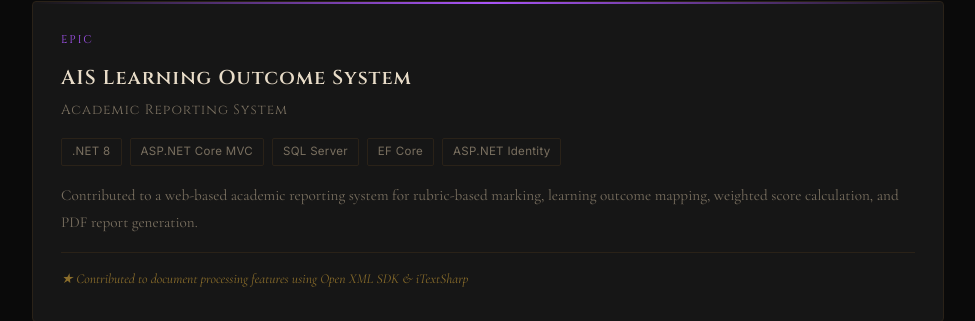
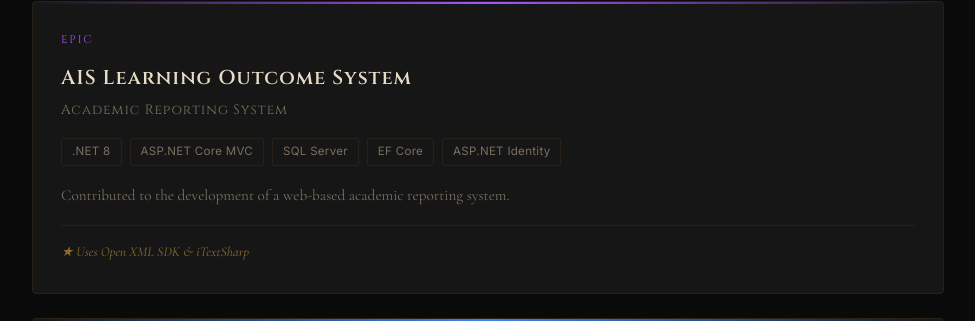
Before and after one commit to Andrew3605/andrew-portfolio, a plain HTML site: page index.html in a window 1280 px wide. Shown: the part 2585-2906 px from the top of the page, without its empty margins (152-1127 px from the left). Drawn offline with nearby package versions, Linux system fonts and the light colour scheme.

Commit message:
Simplify AIS contribution wording

```diff
--- a/index.html
+++ b/index.html
@@ -208,9 +208,9 @@
                     <div class="item-stats">
                         <span>.NET 8</span><span>ASP.NET Core MVC</span><span>SQL Server</span><span>EF Core</span><span>ASP.NET Identity</span>
                     </div>
-                    <p class="item-lore">Contributed to a web-based academic reporting system for rubric-based marking, learning outcome mapping, weighted score calculation, and PDF report generation.</p>
+                    <p class="item-lore">Contributed to the development of a web-based academic reporting system.</p>
                     <div class="item-footer">
-                        <span class="item-detail">&#9733; Contributed to document processing features using Open XML SDK &amp; iTextSharp</span>
+                        <span class="item-detail">&#9733; Uses Open XML SDK &amp; iTextSharp</span>
                     </div>
                 </div>
 
```
